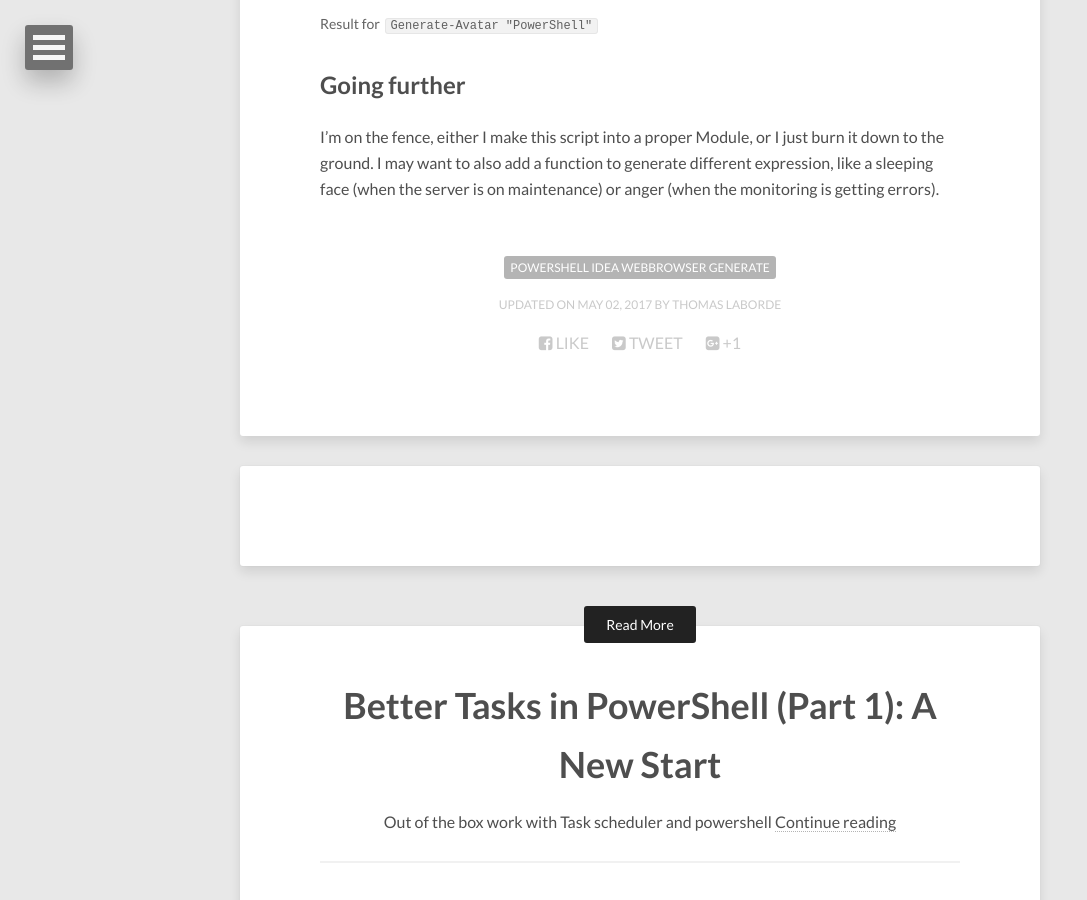
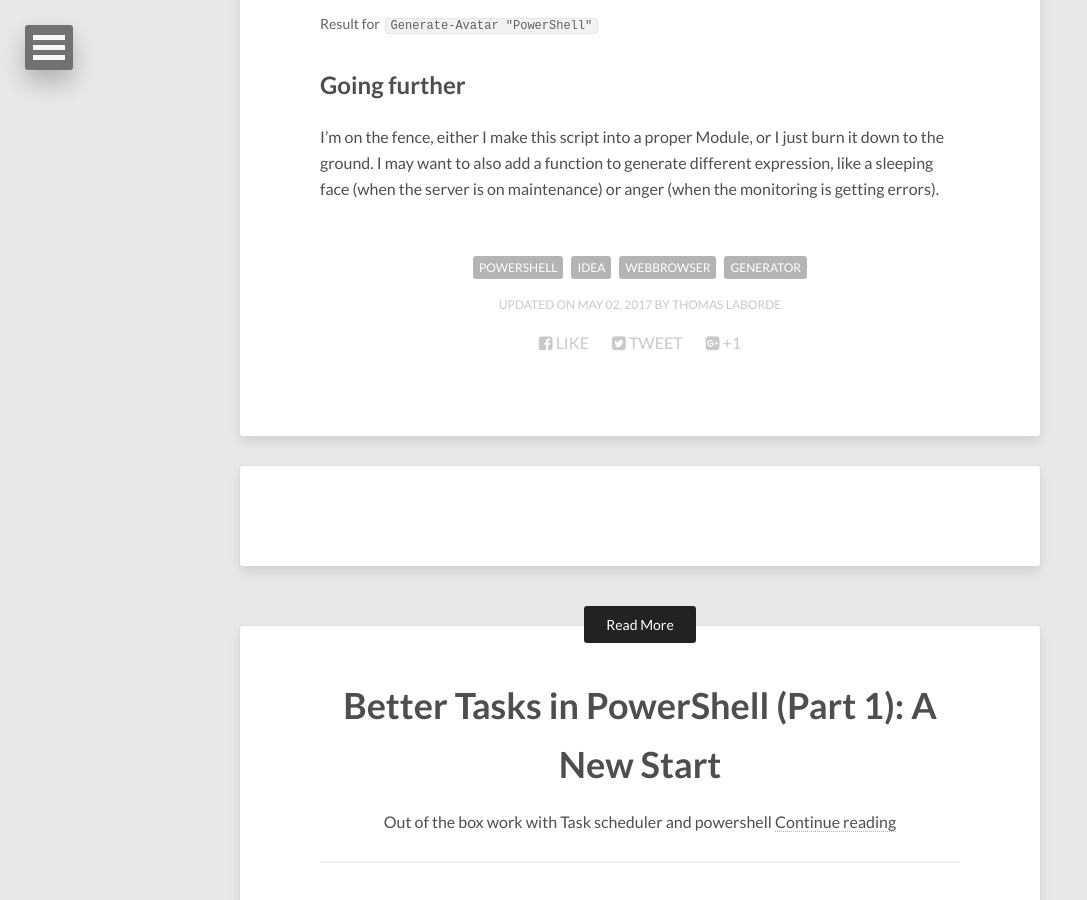
Before and after one commit to TLaborde/TLaborde.github.io, a Jekyll site: the page built from _posts/2017-05-02-generate-avatar-with-powershell.md, in a window 1280 px wide and 900 px high, scrolled down 5525 px. Shown: the whole window, without its empty margins (0-1087 px from the left). Built offline with Jekyll 4.4.1, drawn with Linux system fonts in a browser that asks for light colours; nearby versions of some CDN libraries; comment, search, counter and statistics services are not loaded; part of the change alters nothing that is shown.

Commit message:
Fix tag and discus integration

```diff
--- a/_config.yml
+++ b/_config.yml
@@ -1,12 +1,11 @@
 title:            Get-Stuffdone
 description:      Rambling about PowerShell and programming in general
-disqus_shortname: tlaborde
-comments: true
+disqus_shortname: tlaborde.disqus.com
 reading_time:     true
 words_per_minute: 200
 # Your site's domain goes here (eg: https://mmistakes.github.io, http://yourdomain.com, etc)
 # When testing locally leave blank or use http://localhost:4000
-url:
+url: https://tlaborde.github.io
 
 # Owner/author information
 owner:
--- a/_posts/2017-05-02-generate-avatar-with-powershell.md
+++ b/_posts/2017-05-02-generate-avatar-with-powershell.md
@@ -3,7 +3,7 @@ layout: post
 title: "Generating Anime Avatar with Powershell (and some flash game)"
 description: "Module generating a unique avatar using a webBrowser and a lot of stupid shortcut"
 modified: 2017-05-02
-tags: [powershell idea webbrowser generate]
+tags: [powershell, idea, webbrowser, generator]
 ---
 
 ## Context
```
